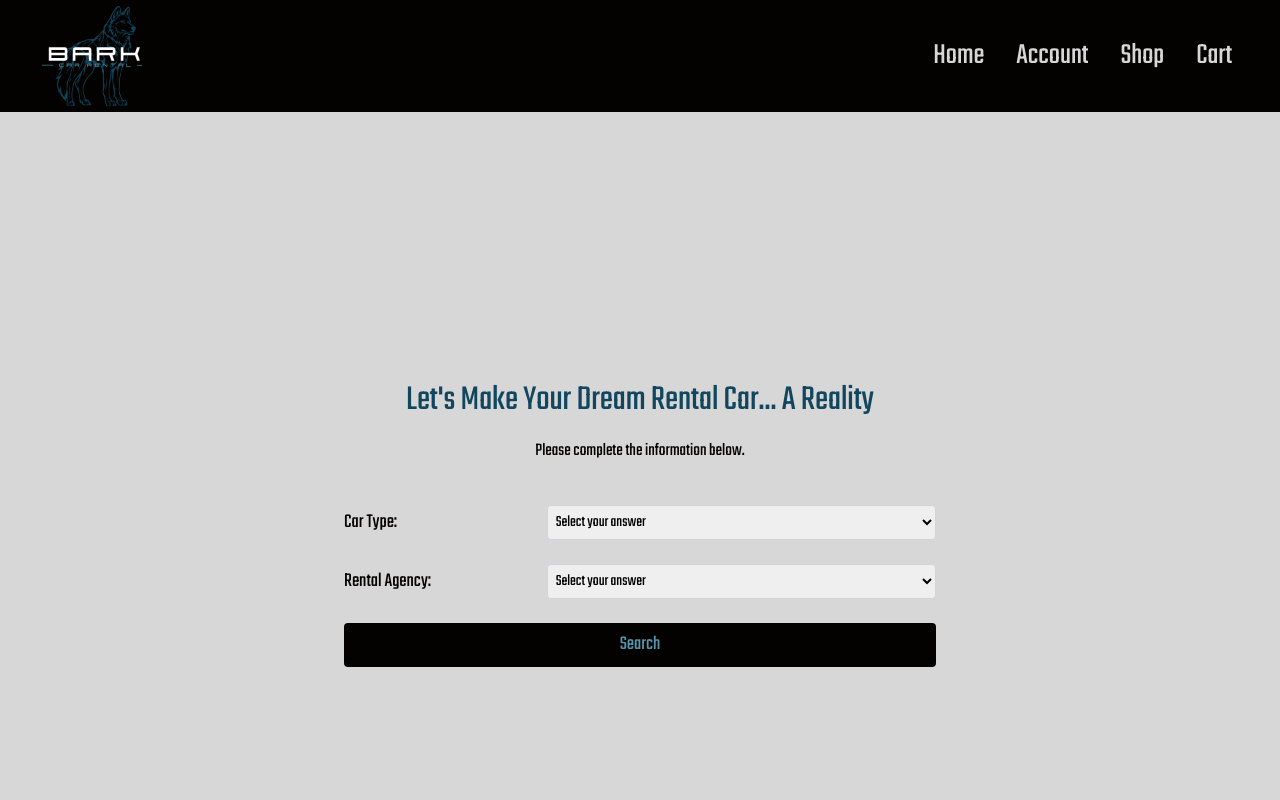
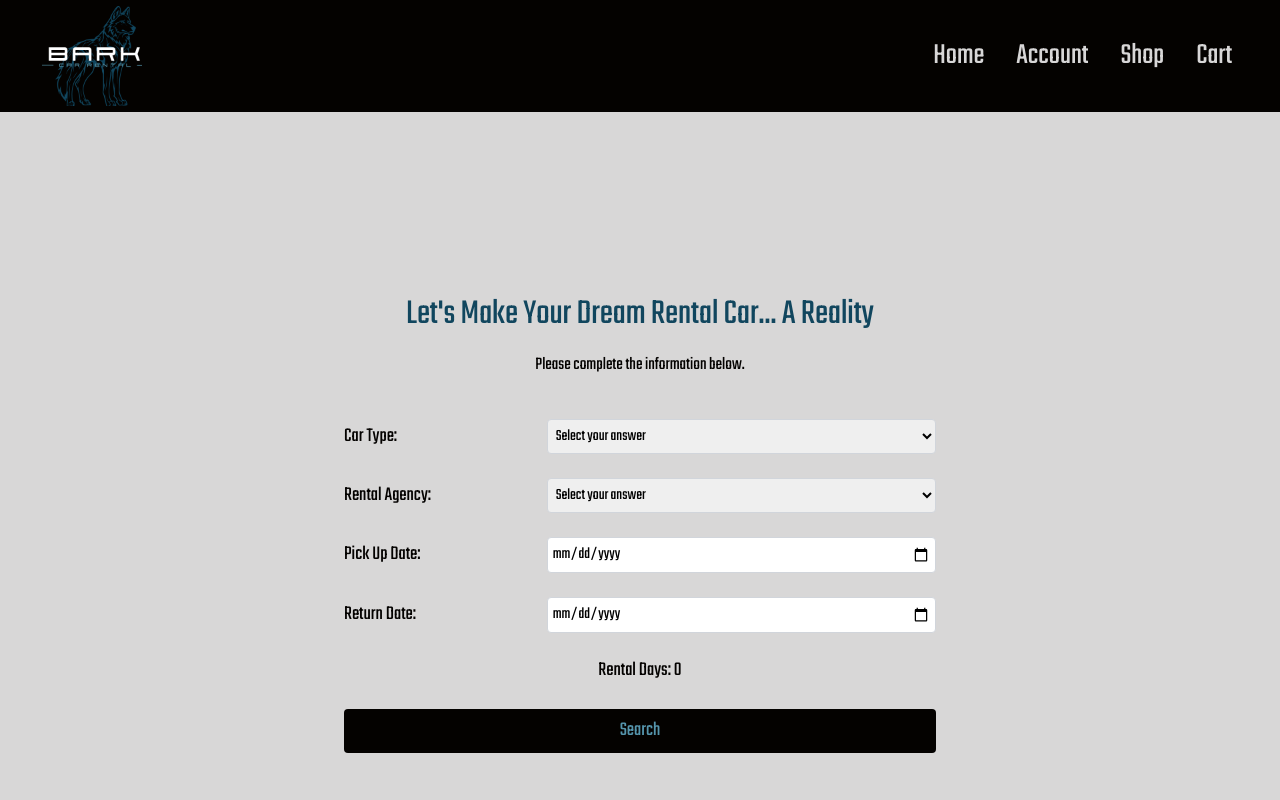
Before and after one commit to agent-indigo/keyin.aug2024.sem4.sprint2.team1.client, a React (Create React App) app: page /shop in a window 1280 px wide. Shown: the top 800 px of the page. Built offline with nearby package versions, Linux system fonts and the light colour scheme.

Commit message:
add to cart working

```diff
--- a/src/pages/Cart.jsx
+++ b/src/pages/Cart.jsx
@@ -1,26 +1,50 @@
-import {useState} from 'react'
+import { useEffect, useState } from 'react';
+import { useLocation } from 'react-router-dom';
+
 const Cart = () => {
-  const [isInsuranceOptedIn, setIsInsuranceOptedIn] = useState(false)
-  const handleCheckboxChange = event => setIsInsuranceOptedIn(event.target.checked)
-  const cartData = {
-    car: {
-      make: 'Honda',
-      model: 'Civic',
-      year: '2024',
-      rentalCompany: 'Hertz',
-      pickupLocation: 'St. John\'s, NL',
-      pickupDate: '2024-08-18',
-      returnDate: '2024-08-26',
-      insuranceOption: '',
-      rateOption: 'Premium Rate'
-    },
-    pricing: {
-      subtotal: '$1120',
-      insuranceCost: '$50',
-      tax: '$175.50',
-      totalDue: '$1345.50'
+  const location = useLocation();
+  const { vehicle, insuranceOption, insuranceAmount, rentalDays } = location.state || {};
+
+  console.log('Received in Cart:', {
+    vehicle,
+    insuranceOption,
+    insuranceAmount,
+    rentalDays
+  });
+
+  const [isInsuranceOptedIn, setIsInsuranceOptedIn] = useState(insuranceOption === 'premium');
+  const [pricing, setPricing] = useState({
+    subtotal: 0,
+    insuranceCost: 0,
+    tax: 0,
+    totalDue: 0,
+  });
+
+  useEffect(() => {
+    if (vehicle && rentalDays !== undefined) {
+      const rate = isInsuranceOptedIn ? vehicle.premRate : vehicle.stdRate;
+      const insuranceCost = isInsuranceOptedIn ? insuranceAmount : 0;
+      const subtotal = rate * rentalDays;
+      const tax = subtotal * 0.15; // Example tax rate of 15%
+      const totalDue = subtotal + insuranceCost + tax;
+
+      setPricing({
+        subtotal: subtotal.toFixed(2),
+        insuranceCost: insuranceCost.toFixed(2),
+        tax: tax.toFixed(2),
+        totalDue: totalDue.toFixed(2),
+      });
     }
-  }
+  }, [isInsuranceOptedIn, rentalDays, vehicle, insuranceAmount]);
+
+  const handleCheckboxChange = event => {
+    setIsInsuranceOptedIn(event.target.checked);
+  };
+
+  // if (!vehicle || rentalDays === undefined) {
+  //   return <div>Loading...</div>;
+  // }
+
   return (
     <div className='flex justify-center items-center min-h-screen bg-[#D8D7D7]'>
       <div className='w-full max-w-4xl p-10 pt-16 space-y-10 bg-[#D8D7D7]'>
@@ -32,26 +56,20 @@ const Cart = () => {
         <div className='space-y-20 mt-4 bg-[#D8D7D7] p-8 rounded'>
           <div className='grid grid-row-2 grid-flow-col space-x-12 text-2xl text-center'>
             <div>
-              {cartData.car.make}{' '}
-              {cartData.car.model}{' '}
-              {cartData.car.year}
+              {vehicle.manufacturer}{' '}
+              {vehicle.model}{' '}
+              {vehicle.year}
             </div>
             <div className='pl-2 py-8'>
-              {cartData.car.rentalCompany}
+              {vehicle.rentalCompany}
             </div>
             <div className='col-span-2 text-center px-6'>
               <div>
-                {cartData.car.pickupDate}
-              </div>
-              <div className='text-lg'>
-                to
-              </div>
-              <div>
-                {cartData.car.returnDate}
+                Rental Days: {rentalDays}
               </div>
             </div>
             <div>
-              {cartData.car.pickupLocation}
+              {vehicle.pickupLocation || 'St. John\'s, NL'}
             </div>
             <div className='flex flex-col items-start'>
               <span className='font-semibold'>
@@ -71,7 +89,7 @@ const Cart = () => {
               <span className='font-semibold'>
                 Rate:
               </span>
-              {' '}{cartData.car.rateOption}
+              {' '}{isInsuranceOptedIn ? 'Premium Rate' : 'Standard Rate'}
             </div>
           </div>
           <div className='text-2xl mt-4 grid grid-cols-2'>
@@ -79,25 +97,25 @@ const Cart = () => {
               Subtotal:
             </div>
             <div className='ml-[-180px]'>
-              {cartData.pricing.subtotal}
+              ${pricing.subtotal}
             </div>
             <div className='font-semibold'>
               Insurance Cost:
             </div>
             <div className='ml-[-180px]'>
-              {cartData.pricing.insuranceCost}
+              ${pricing.insuranceCost}
             </div>
             <div className='font-semibold'>
               Tax:
             </div>
             <div className='ml-[-180px]'>
-              {cartData.pricing.tax}
+              ${pricing.tax}
             </div>
             <div className='font-semibold'>
               Total Due:
             </div>
             <div className='ml-[-180px]'>
-              {cartData.pricing.totalDue}
+              ${pricing.totalDue}
             </div>
           </div>
           <div className='flex items-center justify-center mt-6'>
@@ -114,6 +132,7 @@ const Cart = () => {
         </footer>
       </div>
     </div>
-  )
-}
-export default Cart
+  );
+};
+
+export default Cart;
--- a/src/pages/Results.jsx
+++ b/src/pages/Results.jsx
@@ -5,10 +5,16 @@ import Promo from '../components/Promo';
 const Results = () => {
   const navigate = useNavigate();
   const location = useLocation();
-  const { formData } = location.state || {};
+  const { formData, rentalDays, rentalCompanies } = location.state || {};
+  console.log('Received in Results:', {
+    formData,
+    rentalDays,
+    rentalCompanies
+  });
   const [results, setResults] = useState([]);
   const [loading, setLoading] = useState(true);
   const [error, setError] = useState(null);
+  const [selectedInsurance, setSelectedInsurance] = useState({});
 
   useEffect(() => {
     if (formData) {
@@ -34,6 +40,24 @@ const Results = () => {
     }
   }, [formData]);
 
+  const handleInsuranceChange = (index, value) => {
+    setSelectedInsurance(prev => ({ ...prev, [index]: value }));
+  };
+
+  const handleAddToCart = vehicle => {
+    const insuranceOption = selectedInsurance[vehicle.id] || 'standard';
+    const insuranceAmount = insuranceOption === 'premium' ? vehicle.premIns : vehicle.stdIns;
+
+    console.log('Navigating to Cart with:', {
+      vehicle,
+      insuranceOption,
+      insuranceAmount,
+      rentalDays
+    });
+
+    navigate('/cart', { state: { vehicle, insuranceOption, insuranceAmount, rentalDays } });
+  };
+
   if (loading) {
     return <div>Loading...</div>;
   }
@@ -41,11 +65,6 @@ const Results = () => {
   if (error) {
     return <div>{error}</div>;
   }
-
-  const handleAddToCart = vehicle => {
-    console.log(`Adding to cart: ${vehicle}`);
-    navigate('/cart');
-  };
 
   return (
     <div className='flex justify-center items-center min-h-screen bg-[#D8D7D7]'>
@@ -83,25 +102,29 @@ const Results = () => {
                   <td className='px-4 py-2 text-black'>{vehicle.year}</td>
                   <td className='px-4 py-2 text-black'>{vehicle.capacity}</td>
                   <td className='px-4 py-2 text-black'>{vehicle.category}</td>
-                  <td className='px-4 py-2 text-black'>{vehicle.stdRate}</td>
+                  <td className='px-4 py-2 text-black'>${vehicle.stdRate}</td>
                   <td className='px-4 py-2 text-black'>
                     <div className='flex flex-col items-center'>
-                      <span>{vehicle.premIns}</span>
+                      <span>${vehicle.premIns}</span>
                       <input
                         type='radio'
-                        name={`vehicle-${index}`}
-                        value='standard'
+                        name={`insurance-${index}`}
+                        value='premium'
+                        checked={selectedInsurance[vehicle.id] === 'premium'}
+                        onChange={() => handleInsuranceChange(vehicle.id, 'premium')}
                         className='mt-1'
                       />
                     </div>
                   </td>
                   <td className='px-4 py-2 text-black'>
                     <div className='flex flex-col items-center'>
-                      <span>{vehicle.stdIns}</span>
+                      <span>${vehicle.stdIns}</span>
                       <input
                         type='radio'
-                        name={`vehicle-${index}`}
-                        value='premium'
+                        name={`insurance-${index}`}
+                        value='standard'
+                        checked={selectedInsurance[vehicle.id] === 'standard'}
+                        onChange={() => handleInsuranceChange(vehicle.id, 'standard')}
                         className='mt-1'
                       />
                     </div>
--- a/src/pages/Shop.jsx
+++ b/src/pages/Shop.jsx
@@ -8,6 +8,9 @@ const Shop = () => {
     agency: '',
   });
 
+  const [pickUpDate, setPickUpDate] = useState('');
+  const [returnDate, setReturnDate] = useState('');
+  const [rentalDays, setRentalDays] = useState(0);
   const navigate = useNavigate();
 
   const handleChange = event => {
@@ -18,9 +21,22 @@ const Shop = () => {
     }));
   };
 
+  const handleDateChange = (id, value) => {
+    if (id === 'pickUpDate') {
+      setPickUpDate(value);
+    } else {
+      setReturnDate(value);
+    }
+
+    const start = new Date(pickUpDate || value);
+    const end = new Date(returnDate || value);
+    const days = Math.max((end - start) / (1000 * 60 * 60 * 24), 0);
+    setRentalDays(days);
+  };
+
   const handleSubmit = event => {
     event.preventDefault();
-    navigate('/results', { state: { formData, rentalCompanies } });
+    navigate('/results', { state: { formData, rentalDays, rentalCompanies } });
   };
 
   const carTypes = [
@@ -88,6 +104,35 @@ const Shop = () => {
               ))}
             </select>
           </div>
+          <div className='flex items-center'>
+            <label className='w-1/3 text-xl text-[#040200]' htmlFor='pickUpDate'>
+              Pick Up Date:
+            </label>
+            <input
+              type='date'
+              id='pickUpDate'
+              value={pickUpDate}
+              onChange={e => handleDateChange('pickUpDate', e.target.value)}
+              className='w-2/3 p-1 ml-2 border border-gray-300 rounded focus:outline-none focus:ring-2 focus:ring-neutral-400'
+            />
+          </div>
+          <div className='flex items-center'>
+            <label className='w-1/3 text-xl text-[#040200]' htmlFor='returnDate'>
+              Return Date:
+            </label>
+            <input
+              type='date'
+              id='returnDate'
+              value={returnDate}
+              onChange={e => handleDateChange('returnDate', e.target.value)}
+              className='w-2/3 p-1 ml-2 border border-gray-300 rounded focus:outline-none focus:ring-2 focus:ring-neutral-400'
+            />
+          </div>
+          <div className='flex items-center'>
+            <p className='w-full text-xl text-[#040200] text-center'>
+              Rental Days: {rentalDays}
+            </p>
+          </div>
           <div className='flex items-center justify-center'>
             <button className='w-full p-2 text-xl text-[#5595AC] bg-[#040200] rounded focus:outline-none focus:ring-2 focus:ring-neutral-400' type='submit'>
               Search
```
